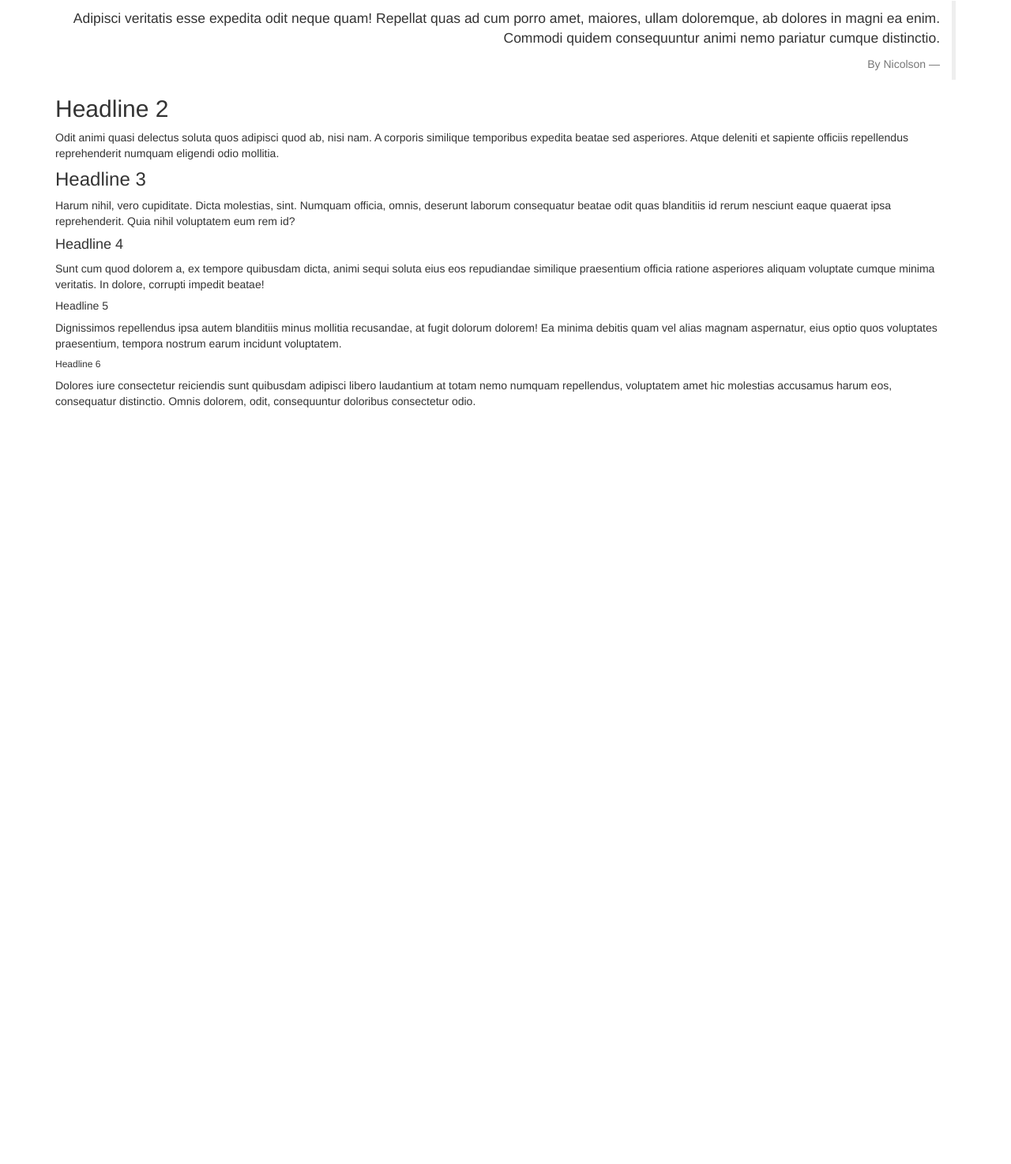
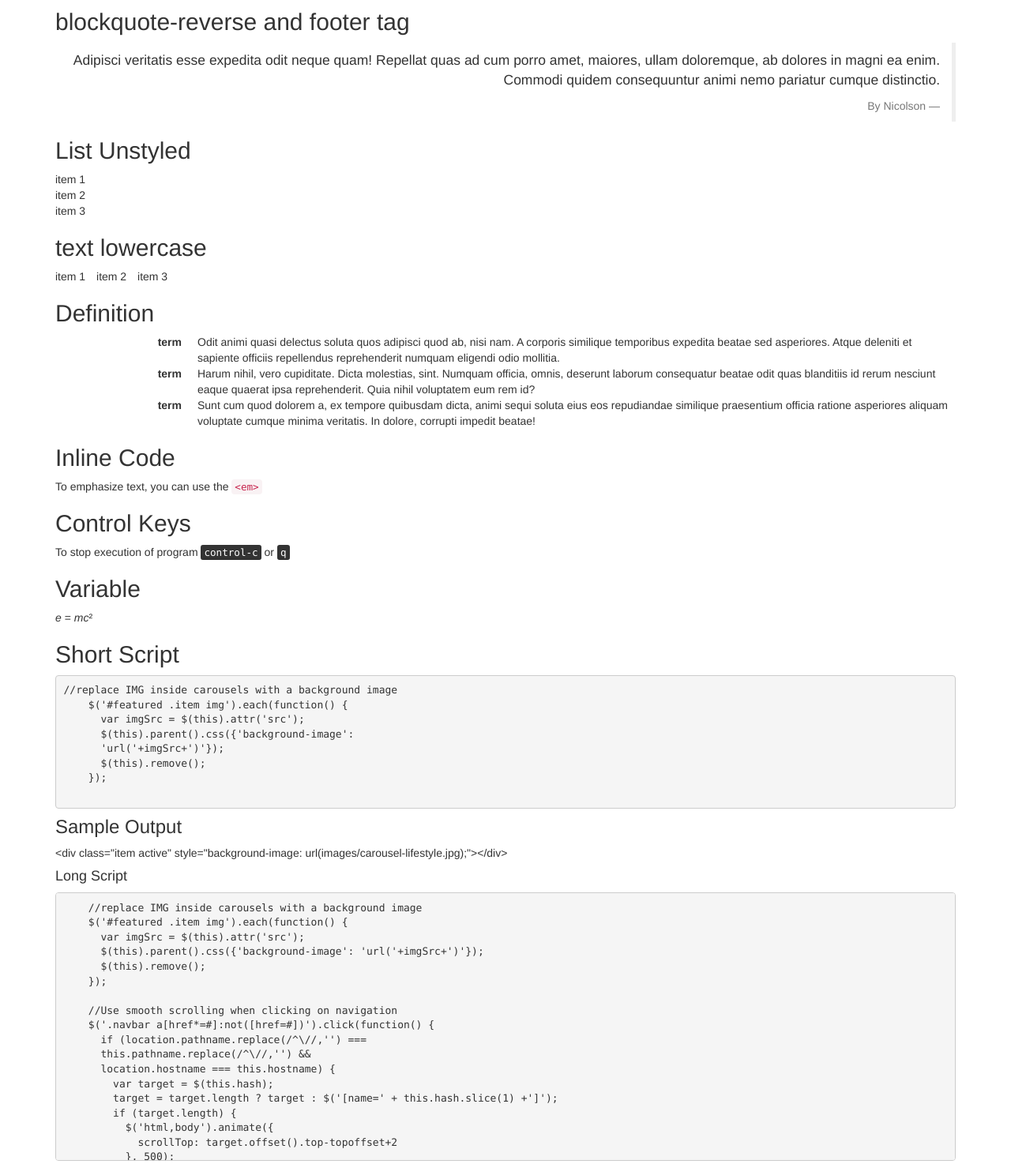
Before and after one commit to wtopong/Bootstrap3Ess, a plain HTML site: page lesson03/index.html in a window 1280 px wide. Shown: the part 119-1593 px from the top of the page at 79% size. Before the commit the page ends 800 px from the top, so only its background shows below. Drawn offline with Linux system fonts and the light colour scheme.

Commit message:
Styling code lesson3.6

```diff
--- a/lesson03/index.html
+++ b/lesson03/index.html
@@ -15,28 +15,86 @@
     <section class="col-xs-12">
 
     <h1>Headline 1<span class="small"> small class</span></h1>
-    <p>Lorem ipsum <u>u tag </u>dolor sit amet, <mark>mark tag </mark>consectetur adipisicing <small>small tag </small>elit. Sequi at , vero animi earum delectus, <del>del tag </del>quam ex ad, dolorem quo <b>b tag </b>omnis consequuntur <ins>ins tag</ins> dicta fugit. Nulla porro, accusantium quaerat commodi iste.</p>
+    <p>Lorem ipsum <u>u tag </u>dolor sit amet, <mark>mark tag </mark>consectetur adipisicing <small>small tag </small>elit. Sequi at , vero animi earum delectus, <del>del tag </del>quam ex ad, <em></em>dolorem quo <b>b tag </b>omnis consequuntur <ins>ins tag</ins> dicta fugit. Nulla porro, accusantium quaerat commodi iste.</p>
 
+    <h2>blockquote-reverse and footer tag</h2>
     <blockquote class="blockquote-reverse">
       <p>Adipisci veritatis esse expedita odit neque quam! Repellat quas ad cum porro amet, maiores, ullam doloremque, ab dolores in magni ea enim. Commodi quidem consequuntur animi nemo pariatur cumque distinctio.</p>
       <footer>By Nicolson</footer>
     </blockquote>
 
+    <h2 class="text-capitalize">List unstyled</h2>
+    <ul class="list-unstyled">
+      <li>item 1</li>
+      <li>item 2</li>
+      <li>item 3</li>
+    </ul>
 
-    <h2>Headline 2</h2>
-    <p>Odit animi quasi delectus soluta quos adipisci quod ab, nisi nam. A corporis similique temporibus expedita beatae sed asperiores. Atque deleniti et sapiente officiis repellendus reprehenderit numquam eligendi odio mollitia.</p>
+    <h2 class="text-lowercase">Text lowercase</h2>
+    <ul class="list-inline">
+      <li>item 1</li>
+      <li>item 2</li>
+      <li>item 3</li>
+    </ul>
 
-    <h3>Headline 3</h3>
-    <p>Harum nihil, vero cupiditate. Dicta molestias, sint. Numquam officia, omnis, deserunt laborum consequatur beatae odit quas blanditiis id rerum nesciunt eaque quaerat ipsa reprehenderit. Quia nihil voluptatem eum rem id?</p>
+    <h2>Definition</h2>
+    <dl class="dl-horizontal">
+      <dt>term</dt>
+      <dd>Odit animi quasi delectus soluta quos adipisci quod ab, nisi nam. A corporis similique temporibus expedita beatae sed asperiores. Atque deleniti et sapiente officiis repellendus reprehenderit numquam eligendi odio mollitia.</dd>
+      <dt>term</dt>
+      <dd>Harum nihil, vero cupiditate. Dicta molestias, sint. Numquam officia, omnis, deserunt laborum consequatur beatae odit quas blanditiis id rerum nesciunt eaque quaerat ipsa reprehenderit. Quia nihil voluptatem eum rem id?</dd>
+      <dt>term</dt>
+      <dd>Sunt cum quod dolorem a, ex tempore quibusdam dicta, animi sequi soluta eius eos repudiandae similique praesentium officia ratione asperiores aliquam voluptate cumque minima veritatis. In dolore, corrupti impedit beatae!</dd>
+    </dl>
 
-    <h4>Headline 4</h4>
-    <p>Sunt cum quod dolorem a, ex tempore quibusdam dicta, animi sequi soluta eius eos repudiandae similique praesentium officia ratione asperiores aliquam voluptate cumque minima veritatis. In dolore, corrupti impedit beatae!</p>
+    <h2>Inline Code</h2>
+    <p>To emphasize text, you can use the <code>&lt;em&gt;</code></p>
 
-    <h5>Headline 5</h5>
-    <p>Dignissimos repellendus ipsa autem blanditiis minus mollitia recusandae, at fugit dolorum dolorem! Ea minima debitis quam vel alias magnam aspernatur, eius optio quos voluptates praesentium, tempora nostrum earum incidunt voluptatem.</p>
+    <h2>Control Keys</h2>
+    <p>To stop execution of program <kbd>control-c</kbd> or <kbd>q</kbd></p>
 
-    <h6>Headline 6</h6>
-    <p>Dolores iure consectetur reiciendis sunt quibusdam adipisci libero laudantium at totam nemo numquam repellendus, voluptatem amet hic molestias accusamus harum eos, consequatur distinctio. Omnis dolorem, odit, consequuntur doloribus consectetur odio.</p>
+    <h2>Variable</h2>
+    <var>e</var> = <var>m</var><var>c</var>&sup2;
+
+    <h2>Short Script</h2>
+    <pre>//replace IMG inside carousels with a background image
+    $('#featured .item img').each(function() {
+      var imgSrc = $(this).attr('src');
+      $(this).parent().css({'background-image':
+      'url('+imgSrc+')'});
+      $(this).remove();
+    });
+    </pre>
+
+    <h3>Sample Output</h3>
+    <sample>&lt;div class=&quot;item active&quot; style=&quot;background-image: url(images/carousel-lifestyle.jpg);&quot;&gt;&lt;/div&gt;</sample>
+
+    <h4>Long Script</h4>
+    <pre class="pre-scrollable">
+    //replace IMG inside carousels with a background image
+    $('#featured .item img').each(function() {
+      var imgSrc = $(this).attr('src');
+      $(this).parent().css({'background-image': 'url('+imgSrc+')'});
+      $(this).remove();
+    });
+
+    //Use smooth scrolling when clicking on navigation
+    $('.navbar a[href*=#]:not([href=#])').click(function() {
+      if (location.pathname.replace(/^\//,'') ===
+      this.pathname.replace(/^\//,'') &&
+      location.hostname === this.hostname) {
+        var target = $(this.hash);
+        target = target.length ? target : $('[name=' + this.hash.slice(1) +']');
+        if (target.length) {
+          $('html,body').animate({
+            scrollTop: target.offset().top-topoffset+2
+          }, 500);
+          return false;
+        } //target.length
+      } //click function
+    }); //smooth scrolling
+    </pre>
+
     </section>
   </div><!-- row -->
 </div><!-- content container -->
```
